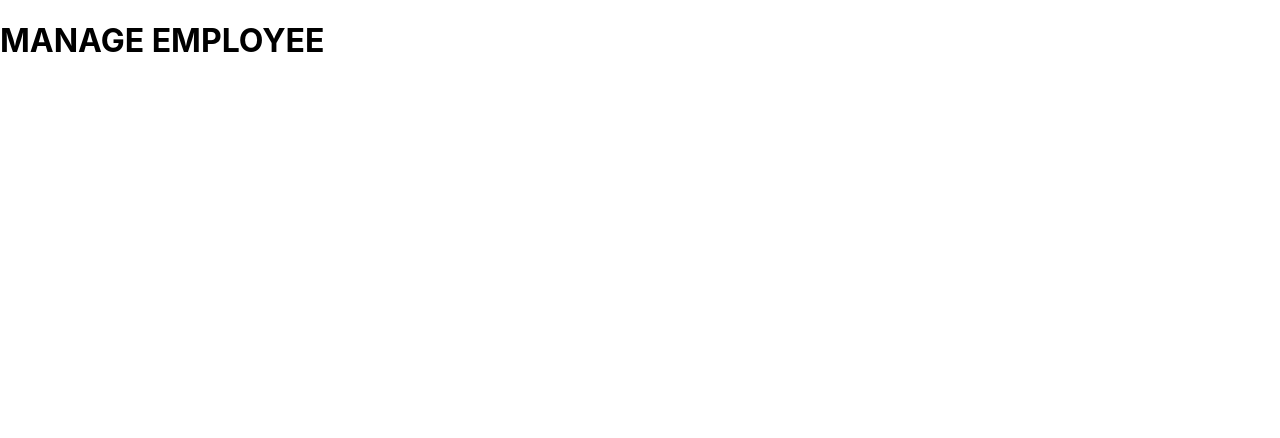
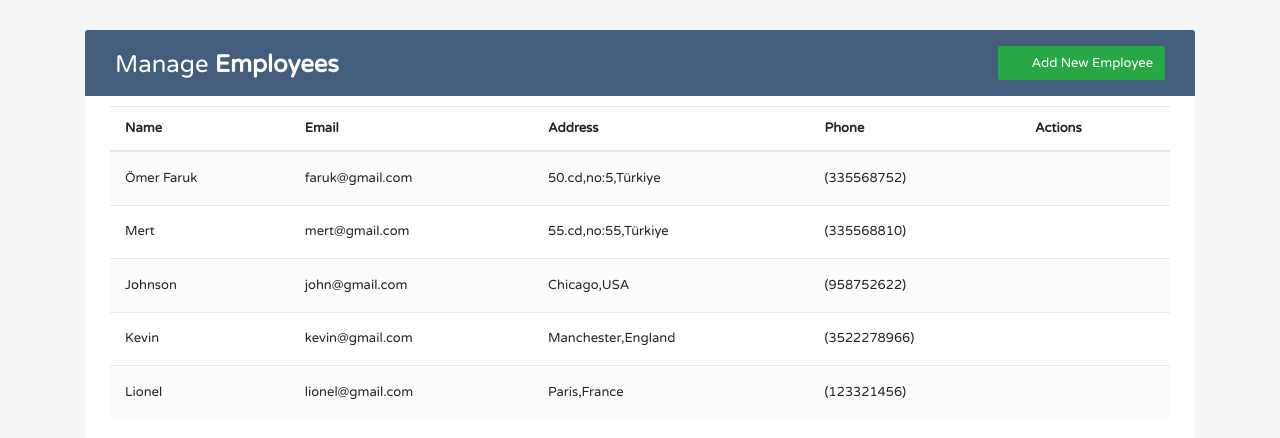
Before and after one commit to OMRFRKYL/react_project_manage_employees, a React (Create React App) app: page / in a window 1280 px wide. Shown: the top 438 px of the page. Built offline with nearby package versions, Linux system fonts and the light colour scheme.

Commit message:
Employee and EmployeeList comp. added

```diff
--- a/public/index.html
+++ b/public/index.html
@@ -24,7 +24,23 @@
       work correctly both with client-side routing and a non-root public URL.
       Learn how to configure a non-root public URL by running `npm run build`.
     -->
-    <title>React App</title>
+    <link
+      rel="stylesheet"
+      href="https://fonts.googleapis.com/css?family=Roboto|Varela+Round"
+    />
+    <link
+      rel="stylesheet"
+      href="https://stackpath.bootstrapcdn.com/bootstrap/4.5.0/css/bootstrap.min.css"
+    />
+    <link
+      rel="stylesheet"
+      href="https://fonts.googleapis.com/icon?family=Material+Icons"
+    />
+    <link
+      rel="stylesheet"
+      href="https://maxcdn.bootstrapcdn.com/font-awesome/4.7.0/css/font-awesome.min.css"
+    />
+    <title>Manage Employees</title>
   </head>
   <body>
     <noscript>You need to enable JavaScript to run this app.</noscript>
--- a/src/App.js
+++ b/src/App.js
@@ -1,9 +1,28 @@
+import EmployeeList from "./components/EmployeeList";
 
 
 function App() {
   return (
     <div className="App">
-   <h1>MANAGE EMPLOYEE</h1>
+
+   <div className="container-xl">
+	  <div className="table-responsive">
+		  <div className="table-wrapper">
+			  <div className="table-title">
+				  <div className="row">
+					  <div className="col-sm-6">
+						  <h2>Manage <b>Employees</b></h2>
+					  </div>
+					  <div className="col-sm-6">
+						  <a href="#addEmployeeModal" className="btn btn-success" data-toggle="modal"><i className="material-icons">&#xE147;</i> <span>Add New Employee</span></a>
+					  </div>
+				  </div>
+			  </div>
+        <EmployeeList/>
+      </div>
+	  </div>
+  </div>
+
     </div>
   );
 }
--- /dev/null
+++ b/src/components/Employee.js
@@ -0,0 +1,33 @@
+const Employee = ({employees}) => {
+
+  return (
+    <>
+  {
+    employees.map((employee,)=>{
+        return(
+        <tr key={employee.id}>
+        <td>{employee.name}</td>
+        <td>{employee.email}</td>
+        <td>{employee.address}</td>
+        <td>{employee.phone}</td>
+        <td>
+          <a href="#editEmployeeModal" className="edit" data-toggle="modal">
+            <i className="material-icons" data-toggle="tooltip" title="Edit">
+              &#xE254;
+            </i>
+          </a>
+          <a href="#deleteEmployeeModal" className="delete" data-toggle="modal">
+            <i className="material-icons" data-toggle="tooltip" title="Delete">
+              &#xE872;
+            </i>
+          </a>
+        </td>
+      </tr>
+      )
+    })
+  }
+  </>
+  );
+};
+
+export default Employee;
--- /dev/null
+++ b/src/components/EmployeeList.js
@@ -0,0 +1,33 @@
+import { useState } from "react";
+import Employee from "./Employee";
+
+
+const EmployeeList = () => {
+
+
+const [employees, setEmployees] = useState([
+    {id:1,name:"Ömer Faruk",email:"faruk@gmail.com",address:"50.cd,no:5,Türkiye",phone:"(335568752)"},
+    {id:2,name:"Mert",email:"mert@gmail.com",address:"55.cd,no:55,Türkiye",phone:"(335568810)"},
+    {id:3,name:"Johnson",email:"john@gmail.com",address:"Chicago,USA",phone:"(958752622)"},
+    {id:4,name:"Kevin",email:"kevin@gmail.com",address:"Manchester,England",phone:"(3522278966)"},
+    {id:5,name:"Lionel",email:"lionel@gmail.com",address:"Paris,France",phone:"(123321456)"},
+])
+  return (
+    <table className="table table-striped table-hover">
+      <thead>
+        <tr>
+          <th>Name</th>
+          <th>Email</th>
+          <th>Address</th>
+          <th>Phone</th>
+          <th>Actions</th>
+        </tr>
+      </thead>
+      <tbody>
+        <Employee employees={employees} />
+      </tbody>
+    </table>
+  );
+};
+
+export default EmployeeList;
--- a/src/index.css
+++ b/src/index.css
@@ -1,13 +1,176 @@
 body {
-  margin: 0;
-  font-family: -apple-system, BlinkMacSystemFont, 'Segoe UI', 'Roboto', 'Oxygen',
-    'Ubuntu', 'Cantarell', 'Fira Sans', 'Droid Sans', 'Helvetica Neue',
-    sans-serif;
-  -webkit-font-smoothing: antialiased;
-  -moz-osx-font-smoothing: grayscale;
+	color: #566787;
+	background: #f5f5f5;
+	font-family: 'Varela Round', sans-serif;
+	font-size: 13px;
 }
 
-code {
-  font-family: source-code-pro, Menlo, Monaco, Consolas, 'Courier New',
-    monospace;
+.btn-act {
+	padding: 4px;
 }
+.table-responsive {
+    margin: 30px 0;
+}
+.table-wrapper {
+	background: #fff;
+	padding: 20px 25px;
+	border-radius: 3px;
+	min-width: 1000px;
+	box-shadow: 0 1px 1px rgba(0,0,0,.05);
+}
+.table-title {
+	padding-bottom: 15px;
+	background: #435d7d;
+	color: #fff;
+	padding: 16px 30px;
+	min-width: 100%;
+	margin: -20px -25px 10px;
+	border-radius: 3px 3px 0 0;
+}
+.table-title h2 {
+	margin: 5px 0 0;
+	font-size: 24px;
+}
+.table-title .btn-group {
+	float: right;
+}
+.table-title .btn {
+	color: #fff;
+	float: right;
+	font-size: 13px;
+	border: none;
+	min-width: 50px;
+	border-radius: 2px;
+	border: none;
+	outline: none !important;
+	margin-left: 10px;
+}
+.table-title .btn i {
+	float: left;
+	font-size: 21px;
+	margin-right: 5px;
+}
+.table-title .btn span {
+	float: left;
+	margin-top: 2px;
+}
+table.table tr th, table.table tr td {
+	border-color: #e9e9e9;
+	padding: 12px 15px;
+	vertical-align: middle;
+}
+
+table.table tr th:last-child {
+	width: 150px;
+}
+table.table-striped tbody tr:nth-of-type(odd) {
+	background-color: #fcfcfc;
+}
+table.table-striped.table-hover tbody tr:hover {
+	background: #f5f5f5;
+}
+table.table th i {
+	font-size: 13px;
+	margin: 0 5px;
+	cursor: pointer;
+}
+table.table td:last-child i {
+	opacity: 0.9;
+	font-size: 22px;
+	margin: 0 5px;
+}
+table.table td a {
+	font-weight: bold;
+	color: #566787;
+	display: inline-block;
+	text-decoration: none;
+	outline: none !important;
+}
+table.table td a:hover {
+	color: #2196F3;
+}
+table.table td a.edit {
+	color: #FFC107;
+}
+table.table td a.delete {
+	color: #F44336;
+}
+table.table td i {
+	font-size: 19px;
+}
+table.table .avatar {
+	border-radius: 50%;
+	vertical-align: middle;
+	margin-right: 10px;
+}
+.pagination {
+	float: right;
+	margin: 0 0 5px;
+}
+.pagination li a {
+	border: none;
+	font-size: 13px;
+	min-width: 30px;
+	min-height: 30px;
+	color: #999;
+	margin: 0 2px;
+	line-height: 30px;
+	border-radius: 2px !important;
+	text-align: center;
+	padding: 0 6px;
+}
+.pagination li a:hover {
+	color: #666;
+}
+.pagination li.active a, .pagination li.active a.page-link {
+	background: #03A9F4;
+}
+.pagination li.active a:hover {
+	background: #0397d6;
+}
+.pagination li.disabled i {
+	color: #ccc;
+}
+.pagination li i {
+	font-size: 16px;
+	padding-top: 6px
+}
+.hint-text {
+	float: left;
+	margin-top: 10px;
+	font-size: 13px;
+}
+
+/* Modal styles */
+.modal .modal-dialog {
+	max-width: 400px;
+}
+.modal .modal-header, .modal .modal-body, .modal .modal-footer {
+	padding: 20px 30px;
+}
+.modal .modal-content {
+	border-radius: 3px;
+	font-size: 14px;
+}
+.modal .modal-footer {
+	background: #ecf0f1;
+	border-radius: 0 0 3px 3px;
+}
+.modal .modal-title {
+	display: inline-block;
+}
+.modal .form-control {
+	border-radius: 2px;
+	box-shadow: none;
+	border-color: #dddddd;
+}
+.modal textarea.form-control {
+	resize: vertical;
+}
+.modal .btn {
+	border-radius: 2px;
+	min-width: 100px;
+}
+.modal form label {
+	font-weight: normal;
+}
```
